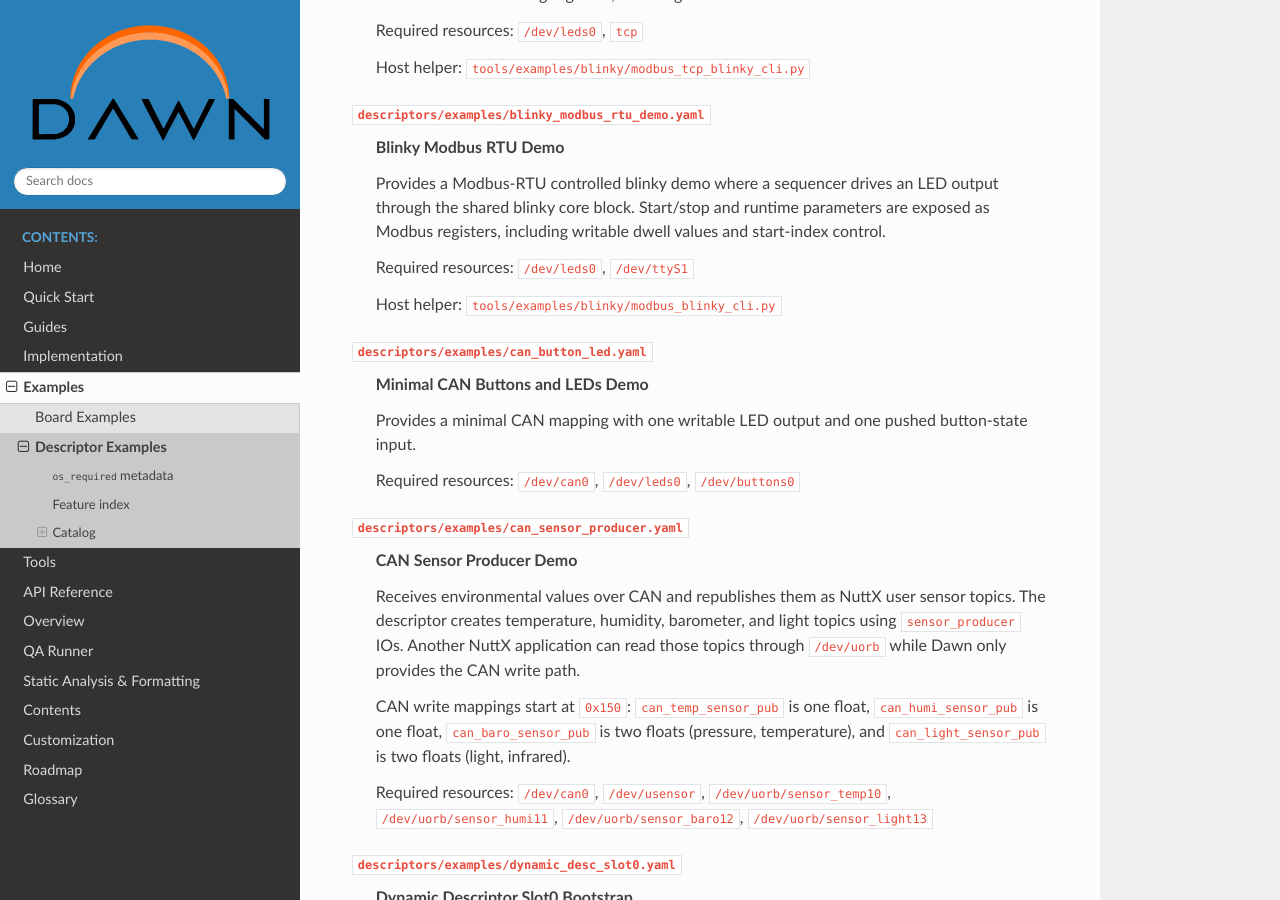
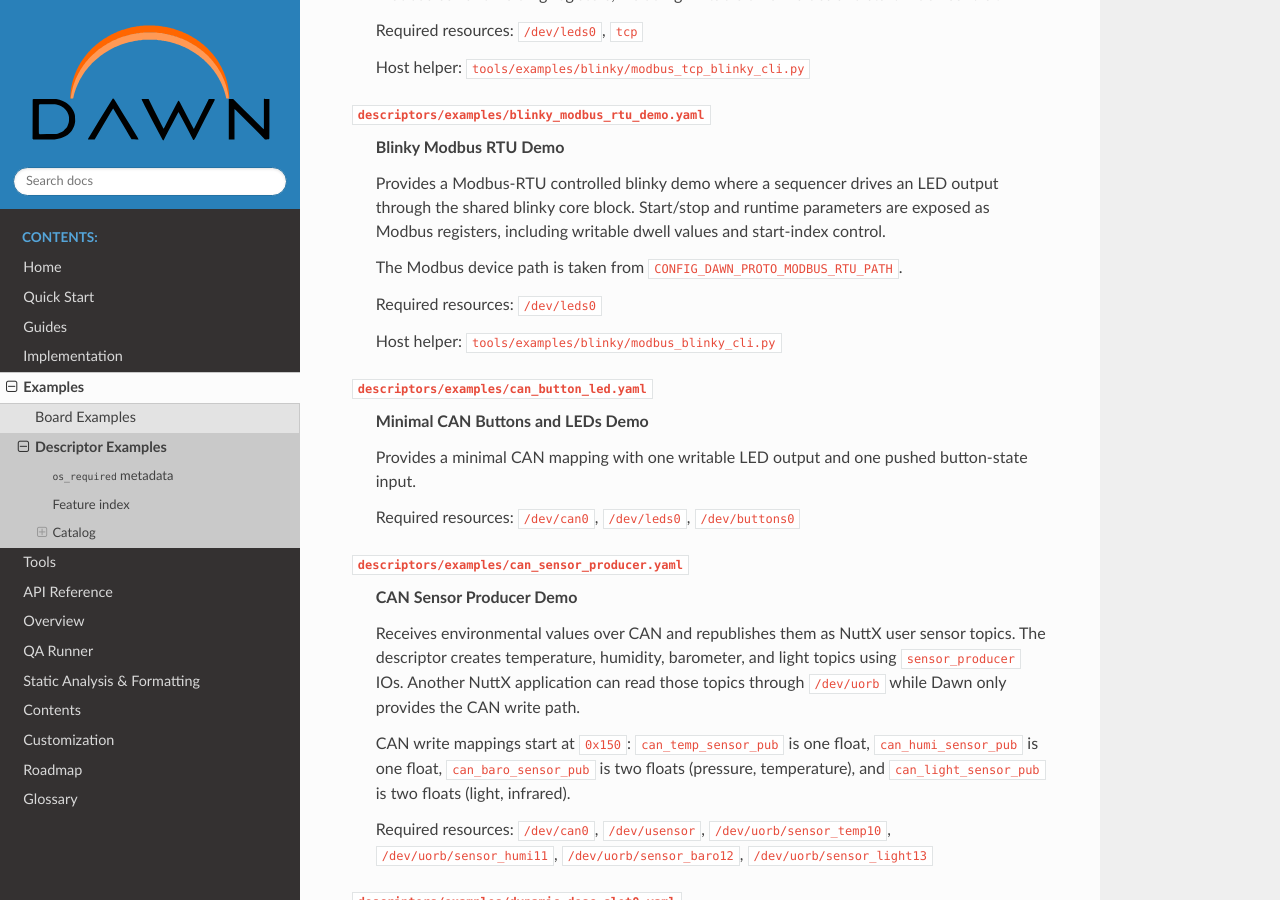
Before and after one commit to railab/dawn, a Sphinx documentation site: the page built from Documentation/examples/descriptors.rst, in a window 1280 px wide and 900 px high, scrolled down 3555 px. Built offline with Sphinx 7.4.7 and the Read the Docs theme 3.1.0, drawn with Linux system fonts in a browser that asks for light colours; some of the changed text lies outside the part shown.

Commit message:
descriptors: drop the hard-coded serial/Modbus-RTU device path
The serial and Modbus-RTU descriptors hard-coded the transport device node,
forcing a board with a different port (e.g. a USB CDC/ACM /dev/ttyACM0) to keep
its own copy of every descriptor. Drop the path from the shared descriptors so
the proto default kicks in instead: CProtoSerial/CProtoModbusRtu already
initialise the path from CONFIG_DAWN_PROTO_SERIAL_PATH /
CONFIG_DAWN_PROTO_MODBUS_RTU_PATH, so each board just sets its own port.

Existing consumers (nucleo-c071rb, sim) set the path explicitly to keep their
current device node.

```diff
--- a/Documentation/examples/descriptors.rst
+++ b/Documentation/examples/descriptors.rst
@@ -259,7 +259,9 @@
   parameters are exposed as Modbus registers, including writable dwell values
   and start-index control.
 
-  Required resources: ``/dev/leds0``, ``/dev/ttyS1``
+  The Modbus device path is taken from ``CONFIG_DAWN_PROTO_MODBUS_RTU_PATH``.
+
+  Required resources: ``/dev/leds0``
 
   Host helper: :file:`tools/examples/blinky/modbus_blinky_cli.py`
 
@@ -497,7 +499,9 @@
   Provides serial access to demo data together with one LED output and one
   button input.
 
-  Required resources: ``/dev/ttyS0``, ``/dev/leds0``, ``/dev/buttons0``
+  The serial device path is taken from ``CONFIG_DAWN_PROTO_SERIAL_PATH``.
+
+  Required resources: ``/dev/leds0``, ``/dev/buttons0``
 
 .. _descriptor-shell-core-demo:
 
@@ -574,7 +578,9 @@
   covering coil, packed coil, holding, input register, seekable, and
   file access.
 
-  Required resources: ``/dev/ttyS1``, ``/tmp``
+  The Modbus device path is taken from ``CONFIG_DAWN_PROTO_MODBUS_RTU_PATH``.
+
+  Required resources: ``/tmp``
 
 .. _descriptor-ntfc-wakaama:
 
```
Also changed, not shown: 7 other files.
